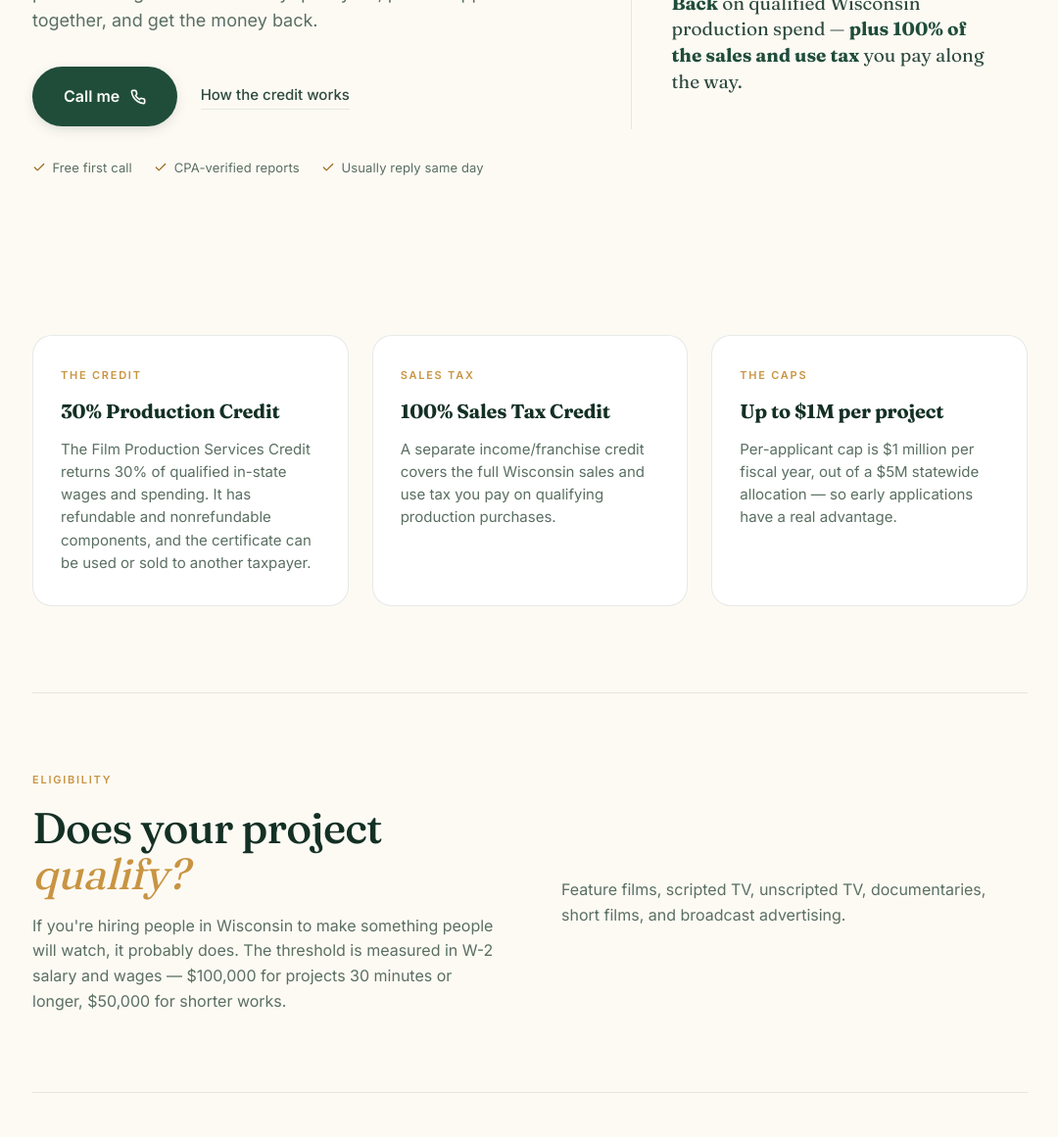
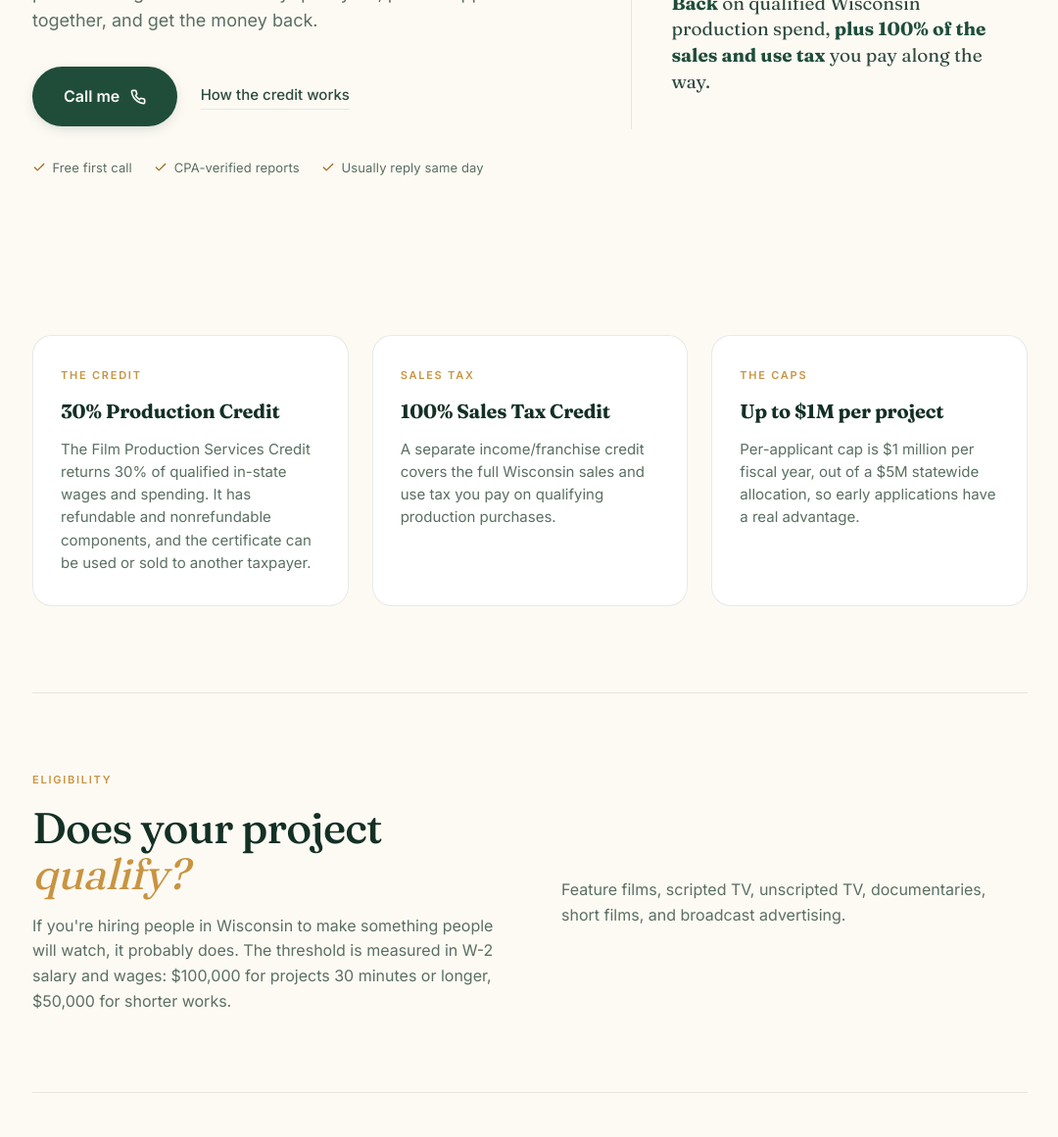
Before and after one commit to Faulty-JS/wifilmtaxcredits-website, a website built with Vite: page index.html in a window 1280 px wide. Shown: the part 419-1580 px from the top of the page at 98% size, without its empty margins (99-1179 px from the left). Built offline with nearby package versions, Linux system fonts and the light colour scheme.

Commit message:
Take the em dashes out of the copy
House rule now: no em dashes in anything a visitor reads. Each one is
rewritten rather than swapped for a hyphen, so the punctuation actually fits
the sentence: a comma for an aside, a colon before an explanation, a period
where the clause stands on its own.

Source comments are left alone; they are not the website.

```diff
--- a/index.html
+++ b/index.html
@@ -103,7 +103,7 @@
     }
     .btn-ghost:hover{color:var(--forest);border-color:var(--forest)}
 
-    /* hero stat — the 30% lives inside the hero as the right-column anchor */
+    /* hero stat: the 30% lives inside the hero as the right-column anchor */
     .hero-stat{
       position:relative;
       padding:2.25rem 2rem 2.25rem 2.5rem;
@@ -326,7 +326,7 @@
       </div>
       <aside class="hero-stat" id="credits" aria-label="30 percent tax credit">
         <span class="big">30<em>%</em></span>
-        <p class="txt"><strong>Back</strong> on qualified Wisconsin production spend — <strong>plus 100% of the sales and use tax</strong> you pay along the way.</p>
+        <p class="txt"><strong>Back</strong> on qualified Wisconsin production spend, <strong>plus 100% of the sales and use tax</strong> you pay along the way.</p>
       </aside>
     </section>
 
@@ -344,7 +344,7 @@
       <div class="perk">
         <span class="eyebrow">The caps</span>
         <h3>Up to $1M per project</h3>
-        <p>Per-applicant cap is $1 million per fiscal year, out of a $5M statewide allocation — so early applications have a real advantage.</p>
+        <p>Per-applicant cap is $1 million per fiscal year, out of a $5M statewide allocation, so early applications have a real advantage.</p>
       </div>
     </section>
 
@@ -352,7 +352,7 @@
       <div>
         <span class="eyebrow">Eligibility</span>
         <h2>Does your project <em>qualify?</em></h2>
-        <p>If you're hiring people in Wisconsin to make something people will watch, it probably does. The threshold is measured in W-2 salary and wages — $100,000 for projects 30 minutes or longer, $50,000 for shorter works.</p>
+        <p>If you're hiring people in Wisconsin to make something people will watch, it probably does. The threshold is measured in W-2 salary and wages: $100,000 for projects 30 minutes or longer, $50,000 for shorter works.</p>
       </div>
       <p class="qual-list">Feature films, scripted TV, unscripted TV, documentaries, short films, and broadcast advertising.</p>
     </section>
@@ -369,7 +369,7 @@
         <div class="step">
           <span class="n">2</span>
           <h4>I run the paperwork</h4>
-          <p>Application, documentation, accreditation from Film Wisconsin — all handled while you stay focused on making something great.</p>
+          <p>Application, documentation, accreditation from Film Wisconsin, all handled while you stay focused on making something great.</p>
         </div>
         <div class="step">
           <span class="n">3</span>
```
